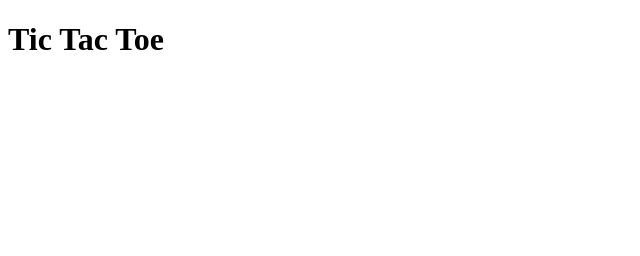
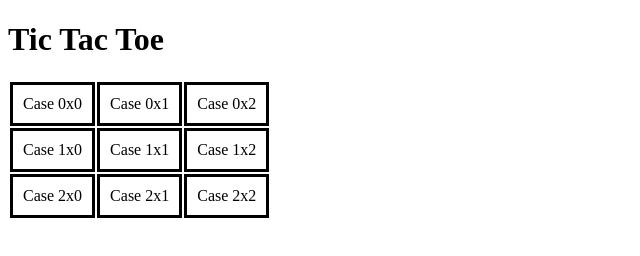
Before and after one commit to matdms/ticTacToe, a plain HTML site: page index.html in a window 1280 px wide. Shown: the whole page, without its empty margins (0-640 px from the left). Drawn offline with Linux system fonts and the light colour scheme.

Commit message:
generate gameboard table

```diff
--- a/index.html
+++ b/index.html
@@ -4,11 +4,16 @@
   <meta charset="UTF-8">
   <meta http-equiv="X-UA-Compatible" content="IE=edge">
   <meta name="viewport" content="width=device-width, initial-scale=1.0">
+  <link rel="stylesheet" href="style.css">
   <title>Tic Tac Toe</title>
 </head>
 <body>
   <h1>Tic Tac Toe</h1>
 
+  <div class="game" id="game">
+    <!-- the gameboard will be rendered here -->
+  </div>
+
   <script src="script.js"></script>
 </body>
 </html>
--- a/script.js
+++ b/script.js
@@ -8,3 +8,20 @@ const Gameboard = () => {
 
 const gameboard = Gameboard()
 console.table(gameboard.array)
+
+// render gameboard
+const gameDiv = document.getElementById('game')
+const table = document.createElement('table')
+table.className = 'gameboardTable'
+
+for (let i = 0; i<3; i++) {
+  const tr = document.createElement('tr')
+  for (let j = 0; j<3; j++) {
+    const td = document.createElement('td')
+    td.className = 'gameboardCell'
+    td.textContent = `Case ${i}x${j}`
+    tr.appendChild(td)
+  }
+  table.appendChild(tr)
+}
+gameDiv.appendChild(table)
--- a/style.css
+++ b/style.css
@@ -0,0 +1,8 @@
+.gameboardTable {
+  /* border-style: solid; */
+}
+
+.gameboardCell {
+  padding: 10px;
+  border-style: solid;
+}
```
